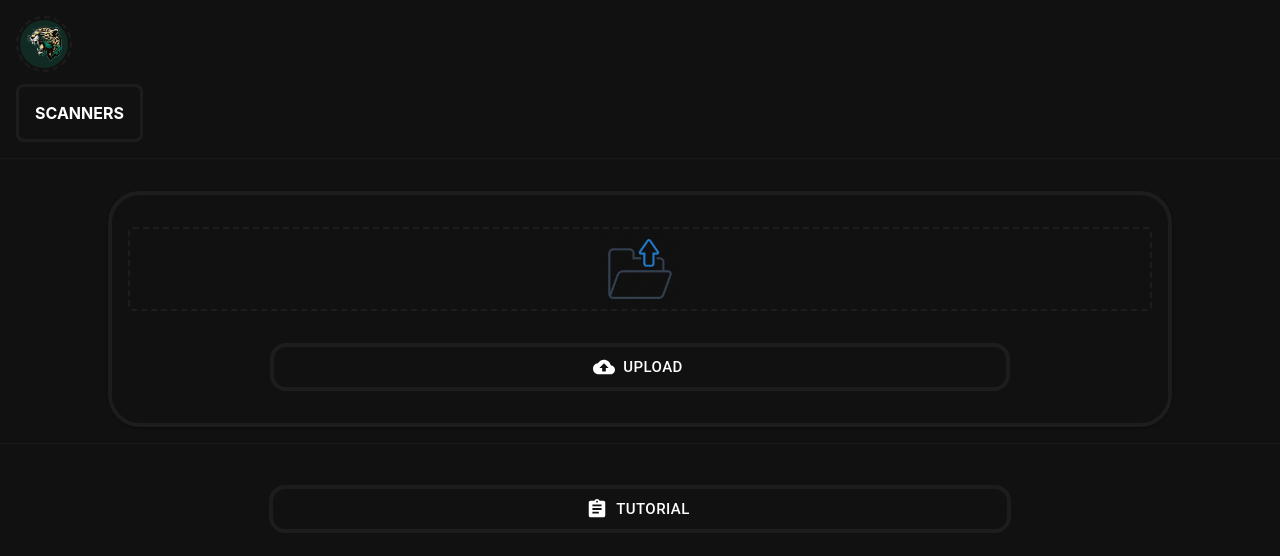
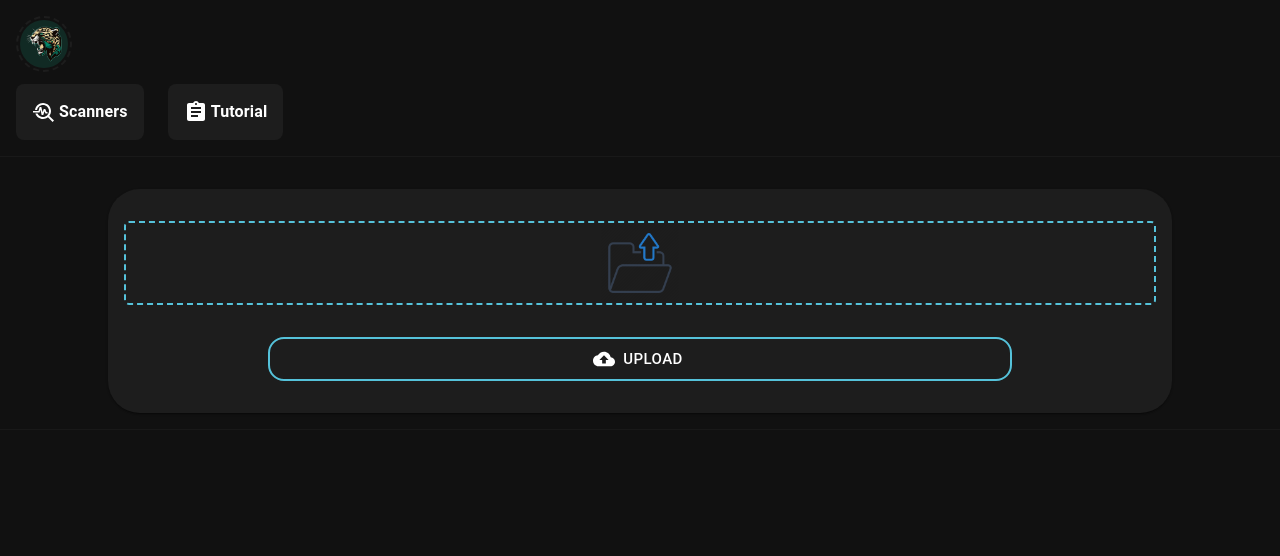
Before and after one commit to imshahbaz/jaguar_trading, a React (Create React App) app: page / in a window 1280 px wide. Shown: the top 556 px of the page. Built offline with nearby package versions, Linux system fonts and the light colour scheme; the HTML template or start-up script is replaced by a standard one.

Commit message:
color codes

```diff
--- a/src/components/CarousalBar.jsx
+++ b/src/components/CarousalBar.jsx
@@ -1,40 +1,68 @@
 import * as React from 'react';
-import { Box, Stack, Divider } from '@mui/material';
+import { Box, Stack, Divider, Typography } from '@mui/material';
 import '../css/Scrollable.css';
 import { useState } from 'react';
 import { chartink_strategy2 } from '../constants/ChartInkStrategy';
 import jaguarlogo from '../images/jaguar-logo.jpg';
-
-const grey = '#1d1d1d';
+import { ColorCodes } from '../constants/ColorCodes.jsx';
+import TutorialModal from '../components/TutorialModal.jsx';
+import AssignmentIcon from '@mui/icons-material/Assignment';
+import TroubleshootIcon from '@mui/icons-material/Troubleshoot';
 
 export default function CarousalBar() {
   const style = {
     borderRadius: '0.5rem',
-    border: '3px solid ' + grey,
     padding: '1rem',
     fontWeight: 'bold',
     cursor: 'default',
+    backgroundColor: ColorCodes.element,
   };
 
   const [show, setShow] = useState(false);
+  const [tutorialModalShow, setTutorialModalShow] = useState(false);
 
   const hide = () => setShow(false);
+  const handleTutorialShow = () => {
+    setTutorialModalShow(!tutorialModalShow);
+  };
 
   return (
-    <Box sx={{ flexGrow: 1, color: 'white' }}>
+    <Box sx={{ flexGrow: 1, color: ColorCodes.text }}>
       <Logo></Logo>
       <Stack
-        spacing={4}
+        spacing={3}
         direction="row"
         className="scrollable-content"
         style={{ paddingLeft: '1rem' }}
       >
-        <Box style={style} onClick={() => setShow(!show)}>
-          SCANNERS
+        <Box
+          style={{ ...style, verticalAlign: 'middle', display: 'flex' }}
+          onClick={() => setShow(!show)}
+        >
+          <TroubleshootIcon style={{ marginRight: '3px' }}></TroubleshootIcon>
+          <Typography style={{ fontWeight: 'bold' }}>Scanners</Typography>
+        </Box>
+        <Box
+          style={{
+            verticalAlign: 'middle',
+            display: 'flex',
+            ...style,
+          }}
+          onClick={handleTutorialShow}
+        >
+          <AssignmentIcon style={{ marginRight: '3px' }}></AssignmentIcon>
+          <Typography style={{ fontWeight: 'bold' }}>Tutorial</Typography>
         </Box>
       </Stack>
       {show && <Scanners style={style} hide={hide}></Scanners>}
-      <Divider color={grey} style={{ marginTop: '1rem' }}></Divider>
+      <Divider
+        color={ColorCodes.element}
+        style={{ marginTop: '1rem' }}
+      ></Divider>
+      <TutorialModal
+        show={handleTutorialShow}
+        open={tutorialModalShow}
+      ></TutorialModal>
     </Box>
   );
 }
@@ -48,7 +76,7 @@ function Scanners(props) {
         <a
           href={strategy.link}
           target="_blank"
-          style={{ textDecoration: 'none', color: 'white' }}
+          style={{ textDecoration: 'none', color: ColorCodes.text }}
           rel="noreferrer"
           key={strategy.name}
           onClick={props.hide}
@@ -78,7 +106,7 @@ function Logo() {
     height: '3rem',
     width: '3rem',
     borderRadius: '50%',
-    border: '2px dashed ' + grey,
+    border: '2px dashed ' + ColorCodes.element,
     padding: '2px',
   };
   return (
--- a/src/components/Table copy.jsx
+++ b/src/components/Table copy.jsx
@@ -6,20 +6,24 @@ import TableContainer from '@mui/material/TableContainer';
 import TableHead from '@mui/material/TableHead';
 import TableRow from '@mui/material/TableRow';
 import Paper from '@mui/material/Paper';
+import { ColorCodes } from '../constants/ColorCodes.jsx';
 
 export default function StockDetailsTable(props) {
-  const style = { color: 'white', backgroundColor: '#111111' };
+  const style = { color: ColorCodes.text, backgroundColor: ColorCodes.element };
 
   return (
     <>
       {props.show && (
-        <Paper style={{ borderRadius: '2rem', border: '3px solid #1d1d1d' }}>
+        <Paper
+          style={{
+            borderRadius: '2rem',
+          }}
+        >
           <TableContainer
             component={Paper}
             style={{
               borderRadius: '2rem',
-              backgroundColor: '#111111',
-              border: '3px solid #1d1d1d',
+              backgroundColor: ColorCodes.main,
             }}
           >
             <Table aria-label="simple table" stickyHeader>
--- a/src/components/TutorialModal.jsx
+++ b/src/components/TutorialModal.jsx
@@ -8,10 +8,10 @@ import Button from '@mui/material/Button';
 import List from '@mui/material/List';
 import ListItem from '@mui/material/ListItem';
 import ListItemText from '@mui/material/ListItemText';
-
-const grey = '#1d1d1d';
+import { ColorCodes } from '../constants/ColorCodes.jsx';
 
 export default function TutorialModal(props) {
+  const style = { backgroundColor: ColorCodes.element, color: ColorCodes.text };
   return (
     <Dialog
       fullWidth={true}
@@ -19,19 +19,15 @@ export default function TutorialModal(props) {
       onClose={props.show}
       style={{
         textAlign: 'center',
-        backgroundColor: '#111111',
-        color: 'white',
+        ...style,
       }}
     >
-      <DialogTitle style={{ backgroundColor: '#111111', color: 'white' }}>
-        Tutorial
-      </DialogTitle>
-      <DialogContent style={{ backgroundColor: '#111111', color: 'white' }}>
+      <DialogTitle style={style}>Tutorial</DialogTitle>
+      <DialogContent style={style}>
         <DialogContentText
           style={{
-            backgroundColor: '#111111',
-            color: 'white',
             marginTop: '1rem',
+            ...style,
           }}
         >
           Follow the Steps
@@ -41,8 +37,6 @@ export default function TutorialModal(props) {
           style={{
             textAlign: 'center',
             justifyContent: 'center',
-            backgroundColor: '#111111',
-            color: 'white',
           }}
         >
           <ListItem>
@@ -59,11 +53,14 @@ export default function TutorialModal(props) {
           </ListItem>
         </List>
       </DialogContent>
-      <DialogActions style={{ backgroundColor: '#111111', color: 'white' }}>
+      <DialogActions style={style}>
         <Button
           variant="outlined"
           onClick={props.show}
-          style={{ color: 'white', border: '2px solid ' + grey }}
+          style={{
+            color: ColorCodes.text,
+            border: '2px solid ' + ColorCodes.border,
+          }}
         >
           Close
         </Button>
--- /dev/null
+++ b/src/constants/ColorCodes.jsx
@@ -0,0 +1,6 @@
+export const ColorCodes = {
+  main: '#111111',
+  element: '#1d1d1d',
+  border: '#55c2da',
+  text: 'white',
+};
--- a/src/css/HomePage.css
+++ b/src/css/HomePage.css
@@ -3,7 +3,7 @@
   flex-direction: column;
   justify-content: center;
   align-items: center;
-  border: 2px dashed #1d1d1d;
+  border: 2px dashed #55c2da;
   cursor: pointer;
   border-radius: 5px;
   margin: 1rem;
--- a/src/pages/HomePage.jsx
+++ b/src/pages/HomePage.jsx
@@ -3,21 +3,17 @@ import { Box, Grid, Divider, Button, Input, Paper } from '@mui/material';
 import { useState, useEffect } from 'react';
 import readXlsxFile from 'read-excel-file';
 import { CloudUpload as CloudUploadIcon } from '@mui/icons-material';
-import TutorialModal from '../components/TutorialModal';
-import AssignmentIcon from '@mui/icons-material/Assignment';
 import AlertInfo from '../components/AlertInfo';
 import '../css/HomePage.css';
 import upload from '../images/upload.png';
 import { handleData } from '../utils/FileUtils.js';
 import StockDetailsTable from '../components/Table copy.jsx';
-
-const grey = '#1d1d1d';
+import { ColorCodes } from '../constants/ColorCodes.jsx';
 
 export default function HomePage() {
   const [file, setFile] = useState(null);
   const [show, setShow] = useState(null);
   const [rows, setRows] = useState([]);
-  const [tutorialModalShow, setTutorialModalShow] = useState(false);
   const [showAlert, setShowAlert] = useState(false);
   const [fileName, setFileName] = useState(null);
 
@@ -42,10 +38,6 @@ export default function HomePage() {
       setFile(e.target.files[0]);
       setFileName(e.target.files[0].name);
     }
-  };
-
-  const handleTutorialShow = () => {
-    setTutorialModalShow(!tutorialModalShow);
   };
 
   const handleShowAlert = () => {
@@ -75,32 +67,10 @@ export default function HomePage() {
           />
         </Grid>
         <Grid item xs={12}>
-          <Divider color={grey} />
+          <Divider color={ColorCodes.element} />
         </Grid>
         <Grid item xs={10}>
           <StockDetailsTable show={show} rows={rows}></StockDetailsTable>
-        </Grid>
-        <Grid item xs={8}>
-          <Button
-            variant="outlined"
-            color="primary"
-            style={{
-              margin: '1%',
-              borderRadius: '1rem',
-              width: '87.5%',
-              color: 'white',
-              border: '4px solid ' + grey,
-            }}
-            size="large"
-            onClick={handleTutorialShow}
-            startIcon={<AssignmentIcon />}
-          >
-            Tutorial
-          </Button>
-          <TutorialModal
-            show={handleTutorialShow}
-            open={tutorialModalShow}
-          ></TutorialModal>
         </Grid>
         <Grid item xs={12}>
           <AlertInfo
@@ -121,9 +91,8 @@ function AcceptFileForm(props) {
         paddingTop: '1rem',
         paddingBottom: '1rem',
         borderRadius: '2rem',
-        backgroundColor: '#111111',
+        backgroundColor: ColorCodes.element,
         marginTop: '1rem',
-        border: '4px solid ' + grey,
       }}
     >
       <form onSubmit={(e) => props.onSubmit(e)}>
@@ -156,8 +125,8 @@ function AcceptFileForm(props) {
             margin: '1rem',
             borderRadius: '1rem',
             width: '70%',
-            color: 'white',
-            border: '4px solid ' + grey,
+            color: ColorCodes.text,
+            border: '2px solid ' + ColorCodes.border,
           }}
           type="submit"
           size="large"
```
